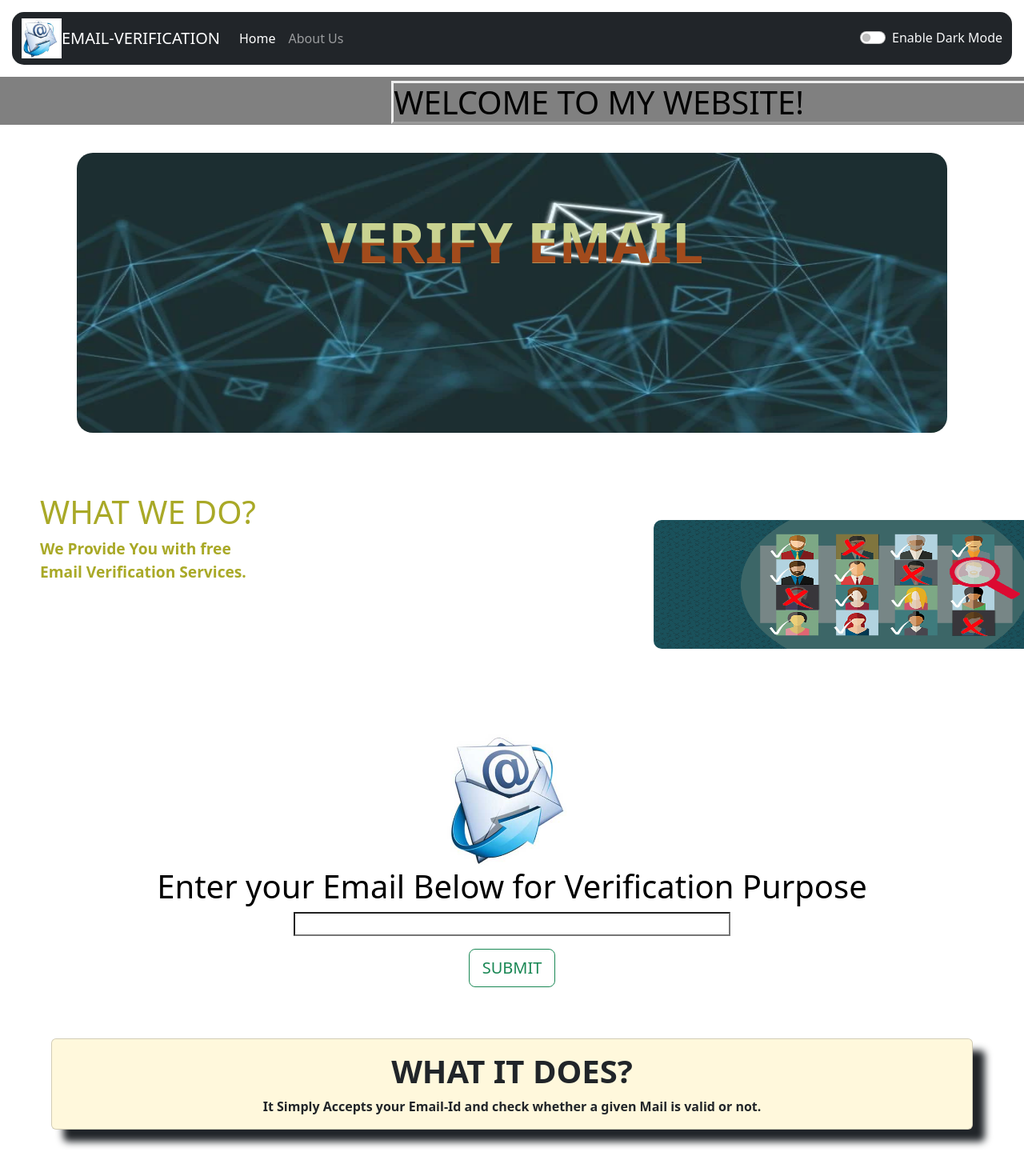
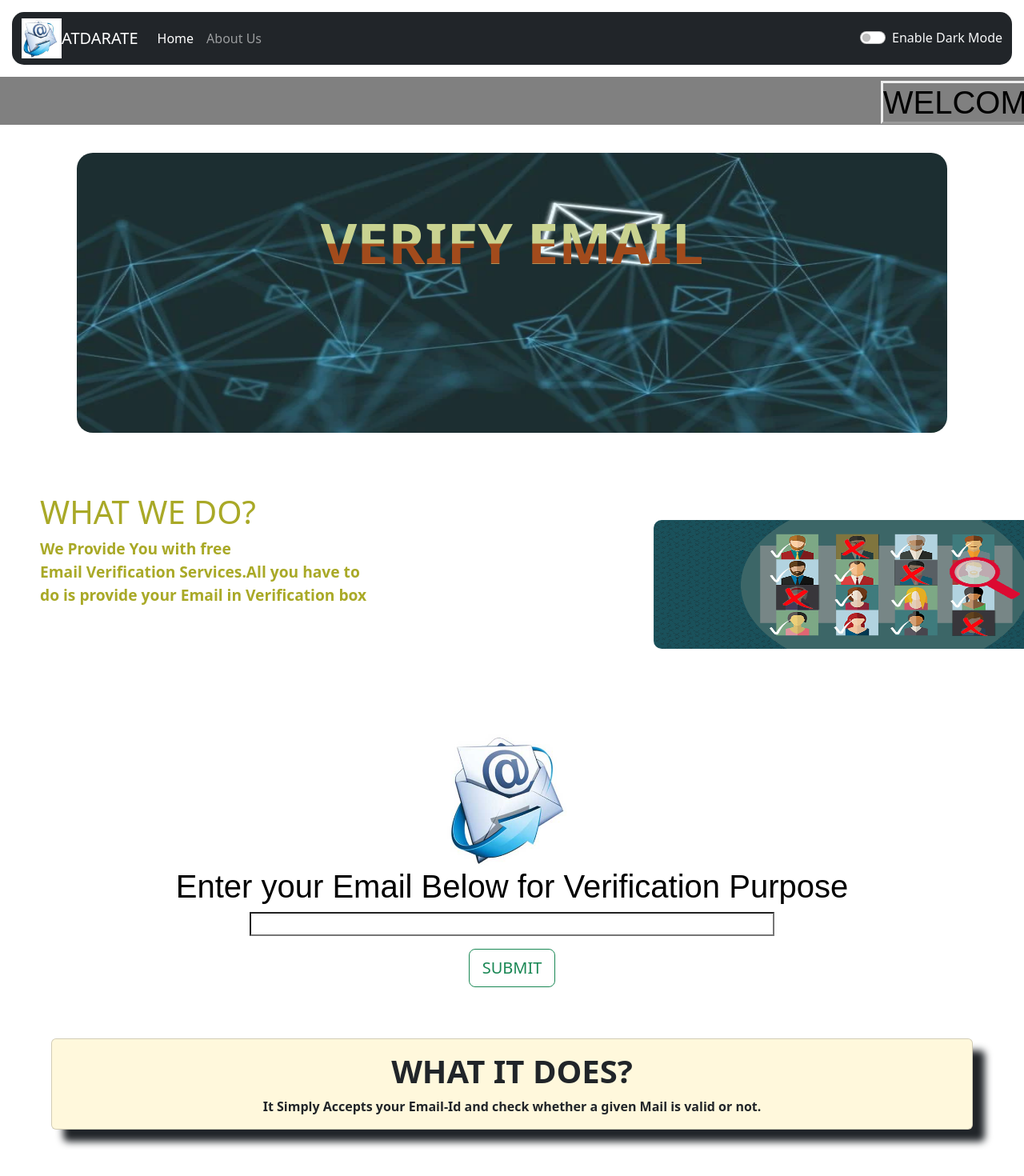
Before and after one commit to AniketPandey3601/Emai-Verification, a React (Create React App) app: page / in a window 1280 px wide. Shown: the top 1470 px of the page at 80% size. Built offline with nearby package versions, Linux system fonts and the light colour scheme.

Commit message:
new commit

```diff
--- a/public/index.html
+++ b/public/index.html
@@ -14,7 +14,7 @@
     <link rel="manifest" href="%PUBLIC_URL%/manifest.json" />
     <link href="https://cdn.jsdelivr.net/npm/bootstrap@5.3.0-alpha3/dist/css/bootstrap.min.css" rel="stylesheet" integrity="sha384-KK94CHFLLe+nY2dmCWGMq91rCGa5gtU4mk92HdvYe+M/SXH301p5ILy+dN9+nJOZ" crossorigin="anonymous">
 
-    <title>React App</title>
+    <title>ATDARATE</title>
   </head>
 
    <body>
--- a/src/App.js
+++ b/src/App.js
@@ -3,10 +3,10 @@ import Navbar from './components/Navbar';
 import Footer from "./components/Footer"
 import './components/Style.scss'
 import React from 'react';
+import Submitted  from './components/Submitted';
+import Home from "./components/Home"
 
 
-import Submitted  from './components/Submitted';
-import Home from "./components/Home"
 
 
 import {
@@ -35,8 +35,9 @@ function App() {
 
   const[mode , setmode] = useState('light');
   const [msg, setmsg] = useState("Enable Dark Mode");
+  const [response, setResponse] = useState(false);
 
-  const togglemode = ()=>{
+ const togglemode = ()=>{
     if(mode === 'light'){
       setmode('dark');
       // document.body.style.backgroundColor = "grey";
@@ -70,7 +71,8 @@ function App() {
           msg={msg}
         ></Navbar>
         <div
-          className="body" id= "view"
+          className="body"
+          id="view"
           // style={{ backgroundColor: mode === "light" ? "azure" : "grey" }}
         >
           <Routes>
@@ -84,6 +86,8 @@ function App() {
                   validator={validator}
                   setLoading={setLoading}
                   setValidator={setValidator}
+                  response={response}
+                  setResponse={setResponse}
                 ></Home>
               }
             ></Route>
@@ -96,15 +100,17 @@ function App() {
                   loading={loading}
                   validator={validator}
                   mode={mode}
+                  response={response}
+                  setResponse={setResponse}
                 ></Submitted>
               }
             ></Route>
           </Routes>
         </div>
 
+
         <Footer />
       </div>
-
     </Router>
   );
 }
--- a/src/components/Form.js
+++ b/src/components/Form.js
@@ -10,11 +10,15 @@ export default function Form(props) {
   let token = "VBsMg7rGHRYiZI3Ly5u9s5WKuMjiVtt3O9atoTJI";
   let [email, setEmail] = useState("");
   const [message, setMessage] = useState("");
-  // const [isValid, setValid] = useState(false);
 
-  //  function emailchange(e) {
-  //    setEmail(e.target.value);
-  //  }
+
+
+
+
+
+
+
+
 
   const validateEmail = (e) => {
     var email = e.target.value;
@@ -25,6 +29,8 @@ export default function Form(props) {
       setMessage("Please, enter valid Email!");
     }
   };
+
+
 
         function handleclick(e) {
           if (!validator.isEmail(email)) {
@@ -46,22 +52,17 @@ export default function Form(props) {
             .then((res) => {
               props.setValidator(res.data.data);
               console.log(res.data.data);
+
+              if (res.status === 200) {
+                props.setResponse(true);
+
+              }
             })
             .catch((e) => alert(e))
             .finally(() => props.setLoading(false));
         }
-  // //  const data = { email : "myfakemail@dummy.com" };
 
-  //   const handleclick = ()=>{
 
-  //     console.log("SUBMIT WAS PRESSED.");
-  //     alert("YOU PRESSED SUBMIT.");
-
-  //       Axios.post(url, data, config)
-  //        .then((response) => console.log(response.data))
-  //        .catch((error) => console.error(error));
-
-  // const [text, setText] = useState("enter text here");
   return (
     <div
       className="container"
@@ -72,7 +73,7 @@ export default function Form(props) {
         color: props.mode === "light" ? "black" : "white",
       }}
     >
-      <h1 style={{ color: props.mode === "light" ? "black" : "white" }}>
+      <h1 style={{ color: props.mode === "light" ? "black" : "white" , fontFamily: "Arial, Helvetica, sans-serif"}}>
         {props.heading}
       </h1>
 
@@ -82,7 +83,7 @@ export default function Form(props) {
           style={{
             backgroundColor: props.mode === "light" ? "white" : "grey",
             color: props.mode === "light" ? "black" : "white",
-            width: "50%",
+            width: "60%",
           }}
           onChange={(e) => validateEmail(e)}
           id="fname"
--- a/src/components/Home.js
+++ b/src/components/Home.js
@@ -9,6 +9,7 @@ import Form from "../components/Form";
 import AOS from "aos";
 import "aos/dist/aos.css";
 import { useEffect } from "react";
+
 
 export default function Home(props) {
   useEffect(() => {
@@ -44,11 +45,12 @@ export default function Home(props) {
           <p>
             We Provide You with free
             <br />
-            Email Verification Services.
+            <strong>Email Verification Services</strong>.All you have to do is
+            provide your Email in Verification box
           </p>
         </div>
         <div className="imgcont" data-aos="fade-left" style={{}}>
-          <img src={photo4} alt="" width="75%" height="60%"  />
+          <img src={photo4} alt="" width="75%" height="60%" />
         </div>
       </div>
       <div className="center" data-aos="fade-right" data-aos-delay="1500">
@@ -62,7 +64,9 @@ export default function Home(props) {
           validator={props.validator}
           setLoading={props.setLoading}
           setValidator={props.setValidator}
-        />
+          setResponse = {props.setResponse}
+          response = {props.response}
+       />
       </div>
 
       <div
--- a/src/components/Loading.js
+++ b/src/components/Loading.js
@@ -3,6 +3,8 @@ import loader from "../Spinner.gif";
 import GoToTop from "../components/gotop";
 
 export default function Loading(props) {
+
+
   return (
     <>
       <div
--- a/src/components/Navbar.js
+++ b/src/components/Navbar.js
@@ -13,7 +13,7 @@ export default function Navbar(props) {
       <div className="container-fluid">
         <img src={photo2} alt="" width="50" height="50" />
         <a className="navbar-brand" href="/">
-          EMAIL-VERIFICATION
+          ATDARATE
         </a>
         <button
           className="navbar-toggler"
--- a/src/components/Style.scss
+++ b/src/components/Style.scss
@@ -31,6 +31,9 @@ html,body{
         animation-timing-function: ease-in;
         display:block;
      overflow-wrap: normal;
+    margin-top: 5px;
+    font-family: Arial, Helvetica, sans-serif;
+
 
 
 
@@ -46,12 +49,7 @@ html,body{
     right:0;
 
 }
-.first h1{
-    margin-top: 5px;
-        // margin-bottom: 50px;
-       min-width: 998px;
 
-}
 @keyframes myfirst {
     0% {
         color: black;
@@ -61,7 +59,7 @@ html,body{
 
     100%{
         color:black;
-        left:40%;
+        left:90%;
         top: 0px;
 
     }
@@ -158,6 +156,7 @@ html,body{
     font-weight: 700;
     text-decoration: underline;
     margin-top: 10px;
+    margin-bottom: 10px;
 }
 
 .Bodypart:hover{
--- a/src/components/Submitted.js
+++ b/src/components/Submitted.js
@@ -1,23 +1,43 @@
 import React from "react";
+import { useEffect } from "react";
 
 import Loading from "../components/Loading";
 import send from "../emailver.gif"
 import cross from "../cross.gif"
+import { useNavigate } from "react-router-dom";
+
 
 
 
 
 export default function Submitted(props) {
+  const navigate = useNavigate();
 
+
+useEffect(() => {
+  const beforeunloadHandle = () => {
+    return true;
+  };
+
+  window.addEventListener("beforeunload", beforeunloadHandle);
+  return () => {
+    window.removeEventListener("removeEventListener", beforeunloadHandle);
+  };
+}, []);
+
+
+
+
+//  typeof (props.validator.mail_deliverable !== "undefined");
   if (props.loading) {
     return (
-      <div className="Loadingbody" >
-        <Loading mode={props.mode}/>
+      <div className="Loadingbody">
+        <Loading mode={props.mode} />
       </div>
     );
   }
 
-  return (
+  else if(props.response){return (
     <>
       <div
         className="text-center"
@@ -79,20 +99,26 @@ export default function Submitted(props) {
           </table>
         </div>
       </div>
-
+      <div className="text-center">
+        <button
+          type="reset"
+          className="btn btn-outline-success btn-lg "
+          onClick={() => navigate(-1)}
+        >
+          {" "}
+          GO Back
+        </button>
+      </div>
     </>
   );
 }
 
+else if (!(props.response)) {
+    return(
 
+    <h1 className="text-center">NETWORK ERROR WAS FOUND.</h1>
 
+    );
+  }
 
-  // /</>* <div className="card-body">
-  //         <h3>
-  //           Is Delieverable - {props.validator.mail_deliverable ? "Yes" : "No"}
-  //         </h3>
-  //         <h3>Is Reachable - {props.validator.reachable ? "Yes" : "No"}</h3>
-  //         <h3>Username - {props.validator.username}</h3>
-  //       </div>
-
-  //     </div> */
+}
--- a/src/components/gotop.js
+++ b/src/components/gotop.js
@@ -25,7 +25,7 @@ export default function ScrollToTop() {
   useEffect(() => {
     // "document.documentElement.scrollTo" is the magic for React Router Dom v6
     document.documentElement.scrollTo({
-      top: 0,
+      top: 50,
       left: 0,
       behavior: "instant", // Optional if you want to skip the scrolling animation
     });
```
Also changed, not shown: package.json (+0 -93 lines). Lines whose indentation alone changed are shown as unchanged.
